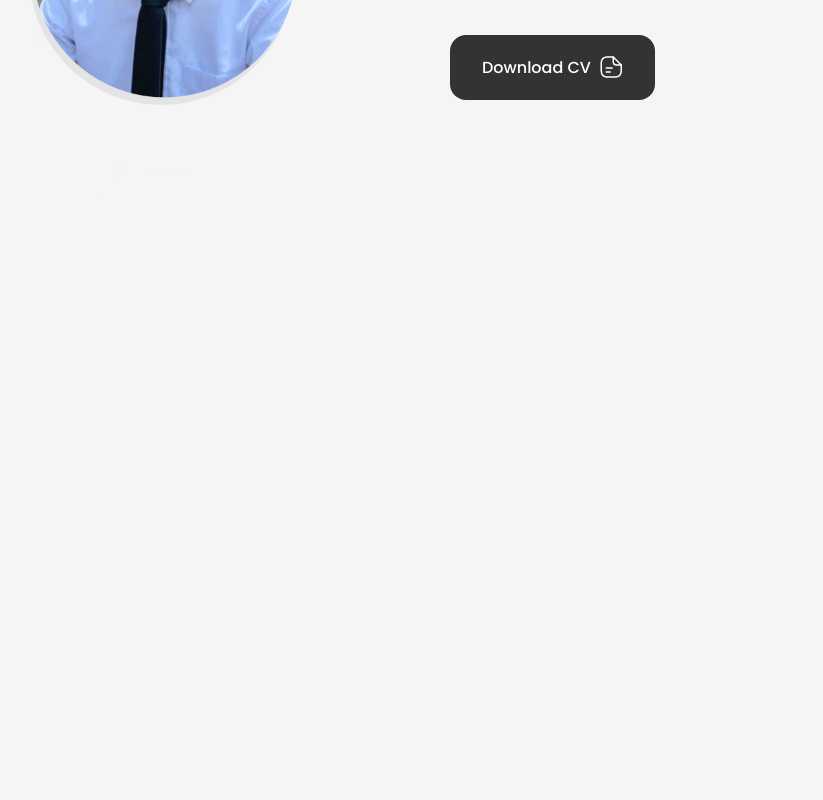
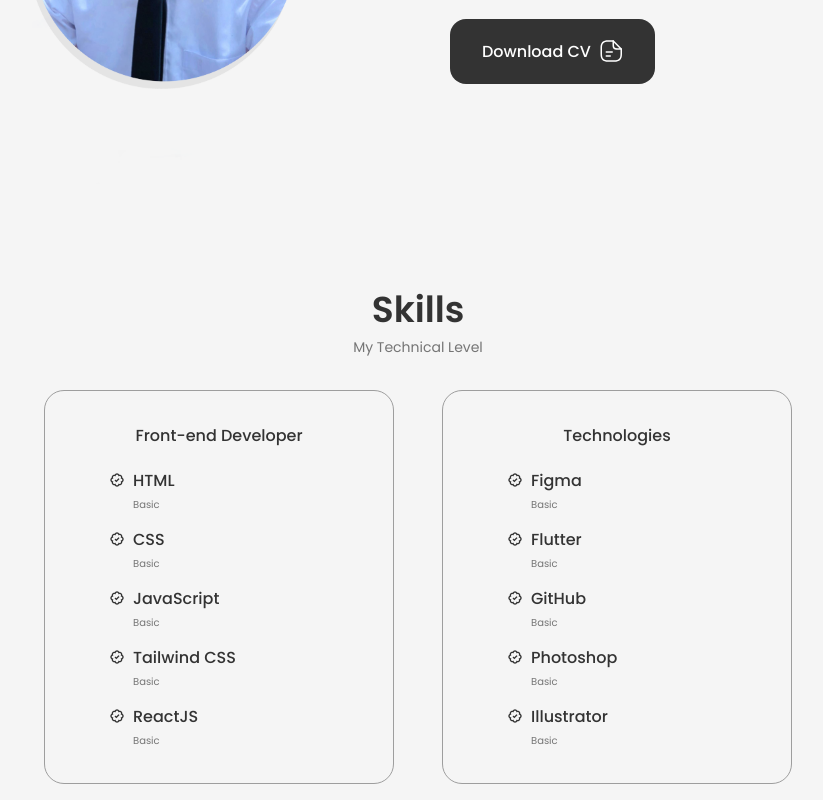
Before and after one commit to Ruchira-Peries/Personal-Portfolio, a React (Create React App) app in the folder portfolio/: page / in a window 1280 px wide. Shown: the part 1168-1968 px from the top of the page, without its empty margins (222-1045 px from the left). Before the commit the page ends 1402 px from the top, so only its background shows below. Built offline with nearby package versions, Linux system fonts and the light colour scheme; the HTML template or start-up script is replaced by a standard one.

Commit message:
Updated the skills section

```diff
--- a/portfolio/src/App.css
+++ b/portfolio/src/App.css
@@ -91,7 +91,7 @@
   height: auto;
 }
 .section{
-  padding: 6rem 0 2rem;
+  padding: 5rem 0 1rem;
 }
 
 .section__title{
@@ -101,7 +101,7 @@
 .section__subtitle{
   display: block;
   font-size: var(--small-font-size);
-  /* margin-bottom: 4rem; */
+  margin-bottom: 2rem;
 }
 
 .section__title,
--- a/portfolio/src/App.js
+++ b/portfolio/src/App.js
@@ -3,6 +3,7 @@
 import Header from './components/header/Header';
 import Home from './components/home/Home';
 import About from './components/about/About';
+import Skills from './components/skills/Skills';
 
 function App() {
   return (
@@ -11,6 +12,7 @@
         <main className='main'>
           <Home/>
           <About/>
+          <Skills/>
         </main>
       </>
   );
--- a/portfolio/src/components/about/Info.jsx
+++ b/portfolio/src/components/about/Info.jsx
@@ -6,7 +6,7 @@
         <div className='about__box'>
         <i class='bx bx-award about__icon'></i>
             <h3 className='about__title'>Experience</h3>
-            <span className='about__subtitle'>1 Year Working</span>
+            <span className='about__subtitle'>Undergraduate</span>
         </div>
 
         <div className='about__box'>
--- /dev/null
+++ b/portfolio/src/components/skills/Frontend.jsx
@@ -0,0 +1,60 @@
+import React from 'react'
+
+const Frontend = () => {
+  return (
+    <div className='skills__content'>
+        <h3 className='skills__title'>Front-end Developer</h3>
+
+        <div className='skills__box'>
+            <div className='skills__group'>
+                <div className='skills__data'>
+                    <i class='bx bx-badge-check'></i>
+
+                    <div>
+                        <h3 className='skills__name'>HTML</h3>
+                        <span className='skills__level'>Basic</span>
+                    </div>
+                </div>
+
+                 <div className='skills__data'>
+                    <i class='bx bx-badge-check'></i>
+
+                    <div>
+                        <h3 className='skills__name'>CSS</h3>
+                        <span className='skills__level'>Basic</span>
+                    </div>
+                </div>
+
+                 <div className='skills__data'>
+                    <i class='bx bx-badge-check'></i>
+
+                    <div>
+                        <h3 className='skills__name'>JavaScript</h3>
+                        <span className='skills__level'>Basic</span>
+                    </div>
+                </div>
+
+                 <div className='skills__data'>
+                    <i class='bx bx-badge-check'></i>
+
+                    <div>
+                        <h3 className='skills__name'>Tailwind CSS</h3>
+                        <span className='skills__level'>Basic</span>
+                    </div>
+                </div>
+
+                 <div className='skills__data'>
+                    <i class='bx bx-badge-check'></i>
+
+                    <div>
+                        <h3 className='skills__name'>ReactJS</h3>
+                        <span className='skills__level'>Basic</span>
+                    </div>
+                </div>
+            </div>
+        </div>
+    </div>
+  )
+}
+
+export default Frontend
--- /dev/null
+++ b/portfolio/src/components/skills/Skills.jsx
@@ -0,0 +1,20 @@
+import React from 'react';
+import "./skills.css";
+import Frontend from './Frontend';
+import Technologies from './Technologies';
+
+
+const Skills = () => {
+  return (
+   <section className='skills section' id='skills'>
+        <h2 className='section__title'>Skills</h2>
+        <span className='section__subtitle'>My Technical Level</span>
+        <div className='skills__container container grid'>
+            <Frontend/>
+            <Technologies/>
+        </div>
+   </section>
+  )
+}
+
+export default Skills
--- /dev/null
+++ b/portfolio/src/components/skills/Technologies.jsx
@@ -0,0 +1,60 @@
+import React from 'react'
+
+const Technologies = () => {
+  return (
+       <div className='skills__content'>
+        <h3 className='skills__title'>Technologies</h3>
+
+        <div className='skills__box'>
+            <div className='skills__group'>
+                <div className='skills__data'>
+                    <i class='bx bx-badge-check'></i>
+
+                    <div>
+                        <h3 className='skills__name'>Figma</h3>
+                        <span className='skills__level'>Basic</span>
+                    </div>
+                </div>
+
+                 <div className='skills__data'>
+                    <i class='bx bx-badge-check'></i>
+
+                    <div>
+                        <h3 className='skills__name'>Flutter</h3>
+                        <span className='skills__level'>Basic</span>
+                    </div>
+                </div>
+
+                 <div className='skills__data'>
+                    <i class='bx bx-badge-check'></i>
+
+                    <div>
+                        <h3 className='skills__name'>GitHub</h3>
+                        <span className='skills__level'>Basic</span>
+                    </div>
+                </div>
+
+                 <div className='skills__data'>
+                    <i class='bx bx-badge-check'></i>
+
+                    <div>
+                        <h3 className='skills__name'>Photoshop</h3>
+                        <span className='skills__level'>Basic</span>
+                    </div>
+                </div>
+
+                 <div className='skills__data'>
+                    <i class='bx bx-badge-check'></i>
+
+                    <div>
+                        <h3 className='skills__name'>Illustrator</h3>
+                        <span className='skills__level'>Basic</span>
+                    </div>
+                </div>
+            </div>
+        </div>
+    </div>
+  )
+}
+
+export default Technologies
--- /dev/null
+++ b/portfolio/src/components/skills/skills.css
@@ -0,0 +1,72 @@
+.skills__container{
+    grid-template-columns: repeat(2,350px);
+    column-gap: 3rem;
+    justify-content: center;
+}
+
+.skills__content{
+    background-color: whitesmoke;
+    border: 1.5px solid rgb(158, 158, 158);
+    padding: 2rem 4rem;
+    border-radius: 1.25rem;
+}
+
+.skills__title{
+    font-size: var(--normal-font-size);
+    font-weight: var(--font-medium);
+    text-align: center;
+    margin-bottom: var(--mb-1-5);
+}
+.skills__box{
+    display: flex;
+    justify-content: flex-start;
+    column-gap: 2.5rem;
+}
+.skills__group{
+    display: grid;
+    align-items: flex-start;
+    row-gap: 1rem;
+}
+.skills__data{
+    display: flex;
+    column-gap: 0.5rem;
+}
+.skills .bx-badge-check{
+    font-size: 1rem;
+    color: var(--title-color);
+}
+.skills__name{
+    font-size: var(--normal-font-size);
+    font-weight: var(--font-medium);
+    line-height: 18px;
+}
+.skills__level{
+    font-size: var(--tiny-font-size);
+}
+
+@media screen and (max-width:992px) {
+    .skills__container{
+        grid-template-columns: max-content;
+        row-gap: 2rem;
+    }
+}
+
+
+@media screen and (max-width:576px) {
+    .skills__container {
+            grid-template-columns: 1fr;
+        }
+        .skills__content{
+            padding: 1.5rem;
+        }
+}
+
+@media screen and (max-width:350px) {
+        .skills__box{
+            column-gap: 1.25rem;
+        }
+        .skills__name{
+            font-size: var(--small-font-size);
+        }
+
+}
```
